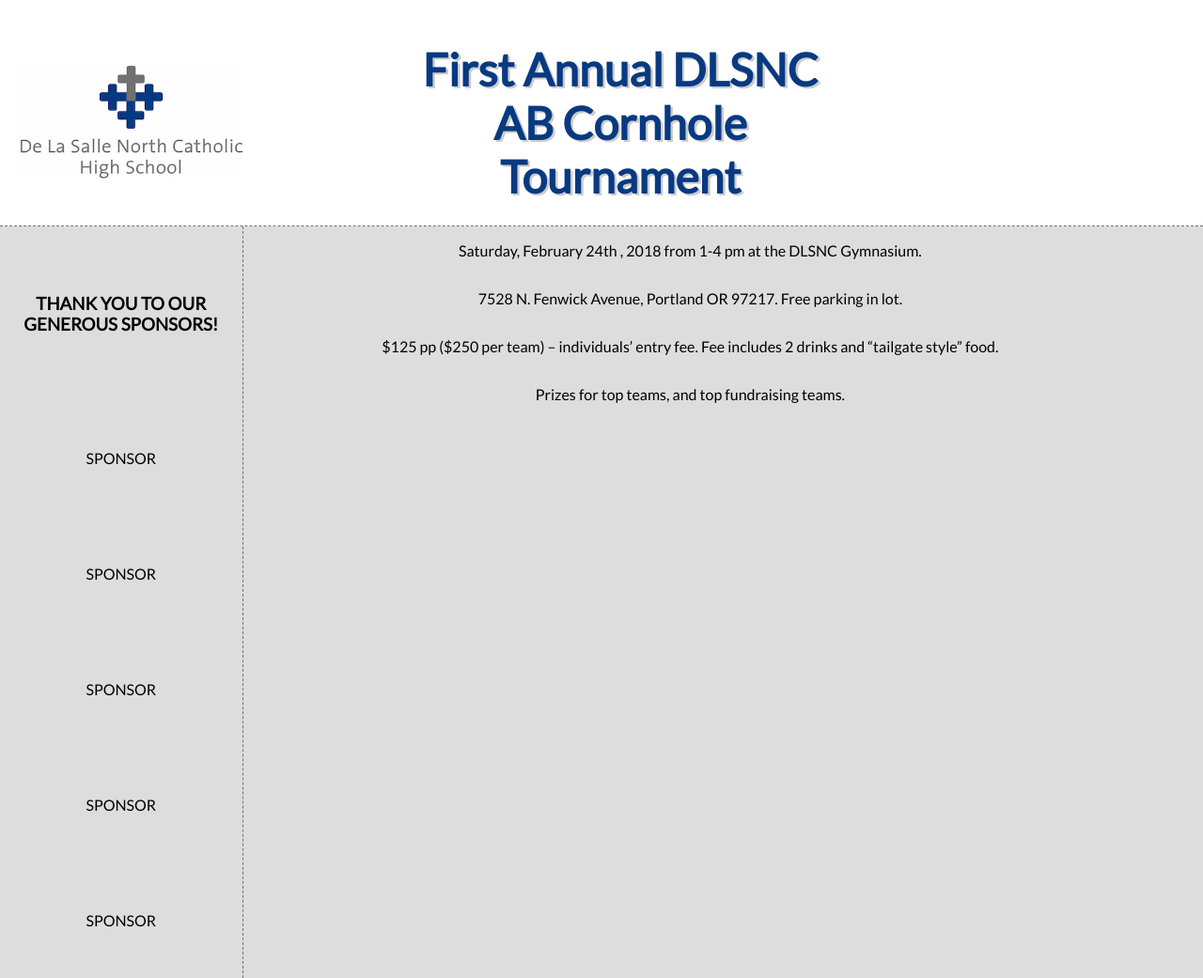
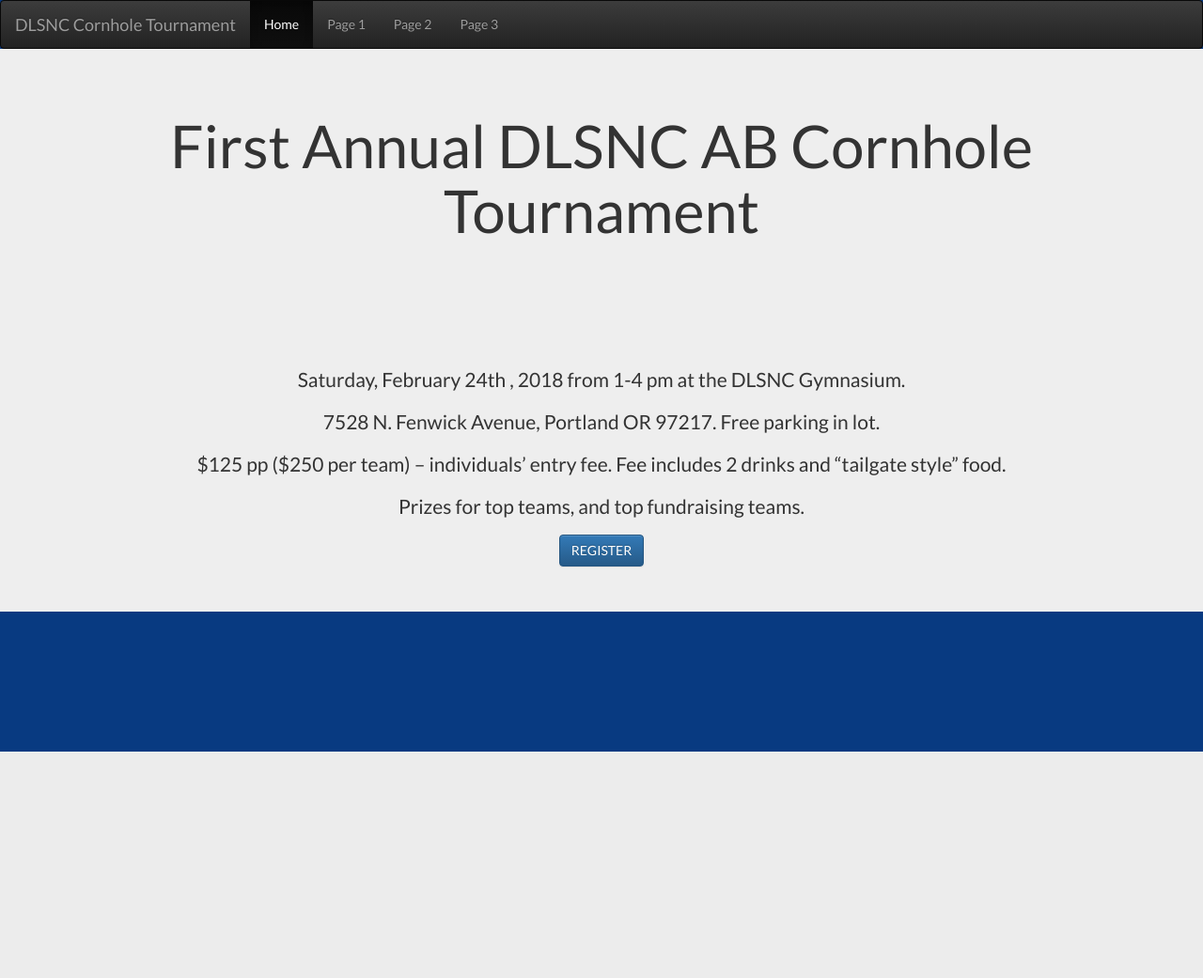
Before and after one commit to mike-jolliffe/DeLaSalle, a Django app: page / in a window 1280 px wide. Shown: the whole page at 94% size. After the commit the page ends 800 px from the top, so only its background shows below. Run offline with Django 3.2, Linux system fonts and the light colour scheme; some libraries are stand-ins or nearby versions.

Commit message:
switching to bootstrap given timeline

```diff
--- a/pages/static/pages/css/main.css
+++ b/pages/static/pages/css/main.css
@@ -1,28 +1,9 @@
 body {
     margin: 0;
     font-family: Lato, sans-serif;
-    background-color: #ddd;
+    background-color: #083a81;
 }
 
-#Banner {
-    display: flex;
-    height: 30vh;
-    justify-content: space-between;
-    align-items: center;
-    background-color: #fff;
-    border-bottom: dashed 1.75px #6f7072;
-
-}
-
-#logoContainer {
-    display: flex;
-    align-items: center;
-    height: inherit;
-    width: 30vw;
-    margin-left: 20px;
-    margin-top: 20px;
-    margin-right: 10px;
-}
 
 #logo {
     height: 50%;
@@ -52,30 +33,6 @@ body {
     text-shadow: 0.1em 0.1em #ccc;
 }
 
-/* Main body of the page */
-#main {
-    display: flex;
-    justify-content: space-between;
+.navbar {
+    margin: 0;
 }
-
-#sponsorsContainer {
-    display: flex;
-    flex-direction: column;
-    justify-content: space-around;
-    text-align: center;
-    align-items: center;
-    height: 100vh;
-    width: 17vw;
-    padding-left: 20px;
-    margin-right: 10px;
-    padding-right: 20px;
-    border-right: dashed 1.75px #6f7072;
-}
-
-#evtDetails {
-    display: flex;
-    flex-direction: column;
-    align-items: center;
-    text-align: center;
-    padding-right: 17vw;
-}
--- a/pages/templates/pages/home.html
+++ b/pages/templates/pages/home.html
@@ -2,38 +2,36 @@
 {% load static %}
 
 {% block content %}
-<body>
-    <div id="Banner">
-        <div id="logoContainer">
-            <div id="logo"></div>
+    <body>
+    <nav class="navbar navbar-inverse">
+        <div class="container-fluid">
+            <div class="navbar-header">
+                <a class="navbar-brand" href="#">DLSNC Cornhole Tournament</a>
+            </div>
+            <ul class="nav navbar-nav">
+                <li class="active"><a href="#">Home</a></li>
+                <li><a href="#">Page 1</a></li>
+                <li><a href="#">Page 2</a></li>
+                <li><a href="#">Page 3</a></li>
+            </ul>
         </div>
-        <div id="titleContainer">
-            <div id="title">
-                <h1>First Annual DLSNC AB Cornhole Tournament</h1>
-            </div>
-        </div>
-    </div>
-    <div id="main">
-        <div id="sponsorsContainer">
-            <h3>THANK YOU TO OUR GENEROUS SPONSORS!</h3>
-            <div>SPONSOR</div>
-            <div>SPONSOR</div>
-            <div>SPONSOR</div>
-            <div>SPONSOR</div>
-            <div>SPONSOR</div>
-        </div>
-        <div id="evtDetails">
+    </nav>
+
+    <div class="jumbotron text-center">
+        <div id="banner" class="container-fluid">
+            <h1>First Annual DLSNC AB Cornhole Tournament</h1>
+            <br>
+            <br>
+            <br>
+            <br>
+            <br>
+            <br>
             <p>Saturday, February 24th , 2018 from 1-4 pm at the DLSNC Gymnasium.</p>
             <p>7528 N. Fenwick Avenue, Portland OR 97217. Free parking in lot.</p>
             <p>$125 pp ($250 per team) – individuals’ entry fee. Fee includes 2 drinks and “tailgate style” food.</p>
             <p>Prizes for top teams, and top fundraising teams.</p>
+            <button type="button" class="btn btn-primary">REGISTER</button>
         </div>
     </div>
-    <div id="footer">
-    </div>
-</body>
-
-
-
 
 {% endblock %}
--- a/templates/base.html
+++ b/templates/base.html
@@ -4,8 +4,17 @@
 <head>
     <meta charset="UTF-8">
     <title>DLSNC Cornhole Tournament</title>
+    <link href='//fonts.googleapis.com/css?family=Lato&subset=latin,latin-ext' rel='stylesheet' type='text/css'>
+    <!-- Latest compiled and minified CSS -->
+    <link rel="stylesheet" href="https://maxcdn.bootstrapcdn.com/bootstrap/3.3.7/css/bootstrap.min.css" integrity="sha384-BVYiiSIFeK1dGmJRAkycuHAHRg32OmUcww7on3RYdg4Va+PmSTsz/K68vbdEjh4u" crossorigin="anonymous">
+
+    <!-- Optional theme -->
+    <link rel="stylesheet" href="https://maxcdn.bootstrapcdn.com/bootstrap/3.3.7/css/bootstrap-theme.min.css" integrity="sha384-rHyoN1iRsVXV4nD0JutlnGaslCJuC7uwjduW9SVrLvRYooPp2bWYgmgJQIXwl/Sp" crossorigin="anonymous">
+
+    <!-- Latest compiled and minified JavaScript -->
+    <script src="https://maxcdn.bootstrapcdn.com/bootstrap/3.3.7/js/bootstrap.min.js" integrity="sha384-Tc5IQib027qvyjSMfHjOMaLkfuWVxZxUPnCJA7l2mCWNIpG9mGCD8wGNIcPD7Txa" crossorigin="anonymous"></script>
+    <script src="https://ajax.googleapis.com/ajax/libs/jquery/3.2.1/jquery.min.js"></script>
     <link rel="stylesheet" type="text/css" href="{% static 'pages/css/main.css' %}"/>
-    <link href='//fonts.googleapis.com/css?family=Lato&subset=latin,latin-ext' rel='stylesheet' type='text/css'>
 </head>
     {%  block content %}
     {% endblock %}
```
Also changed, not shown: pages/static/pages/img/LogoPurple.png (added).
